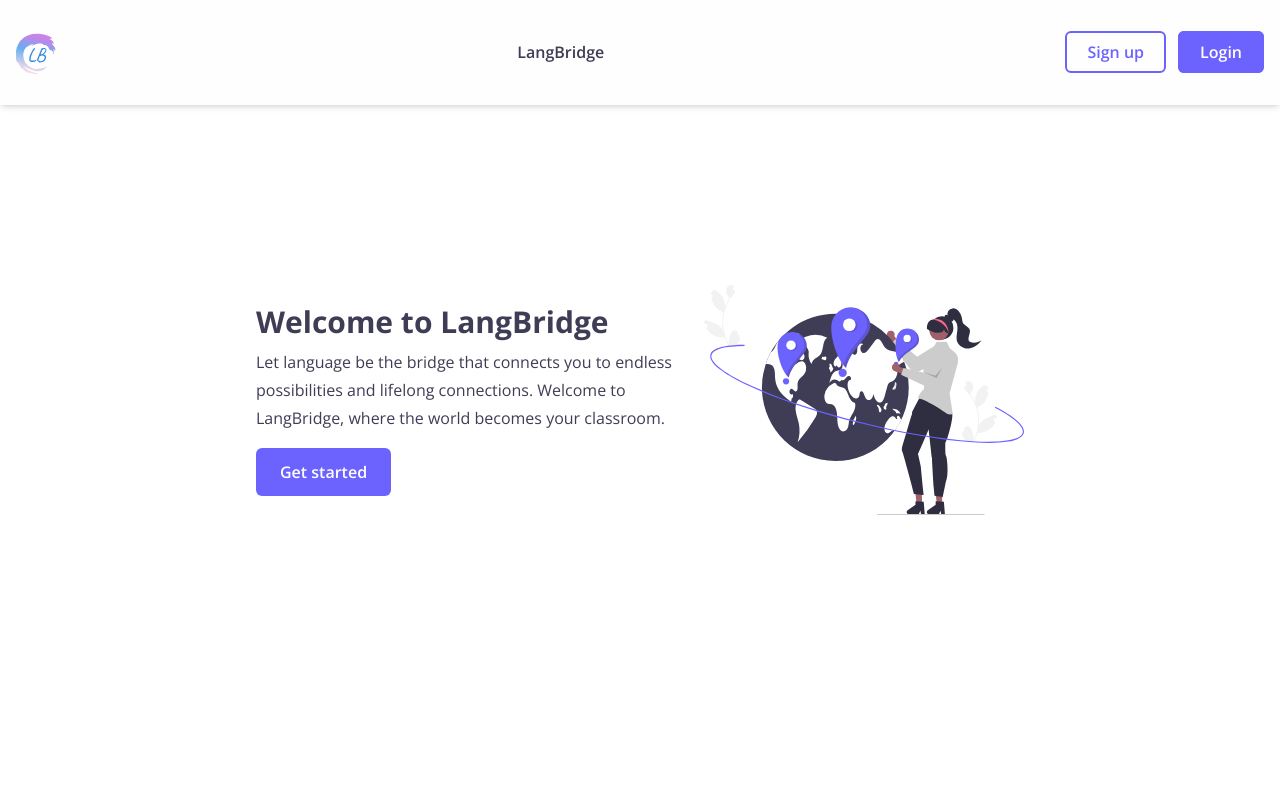
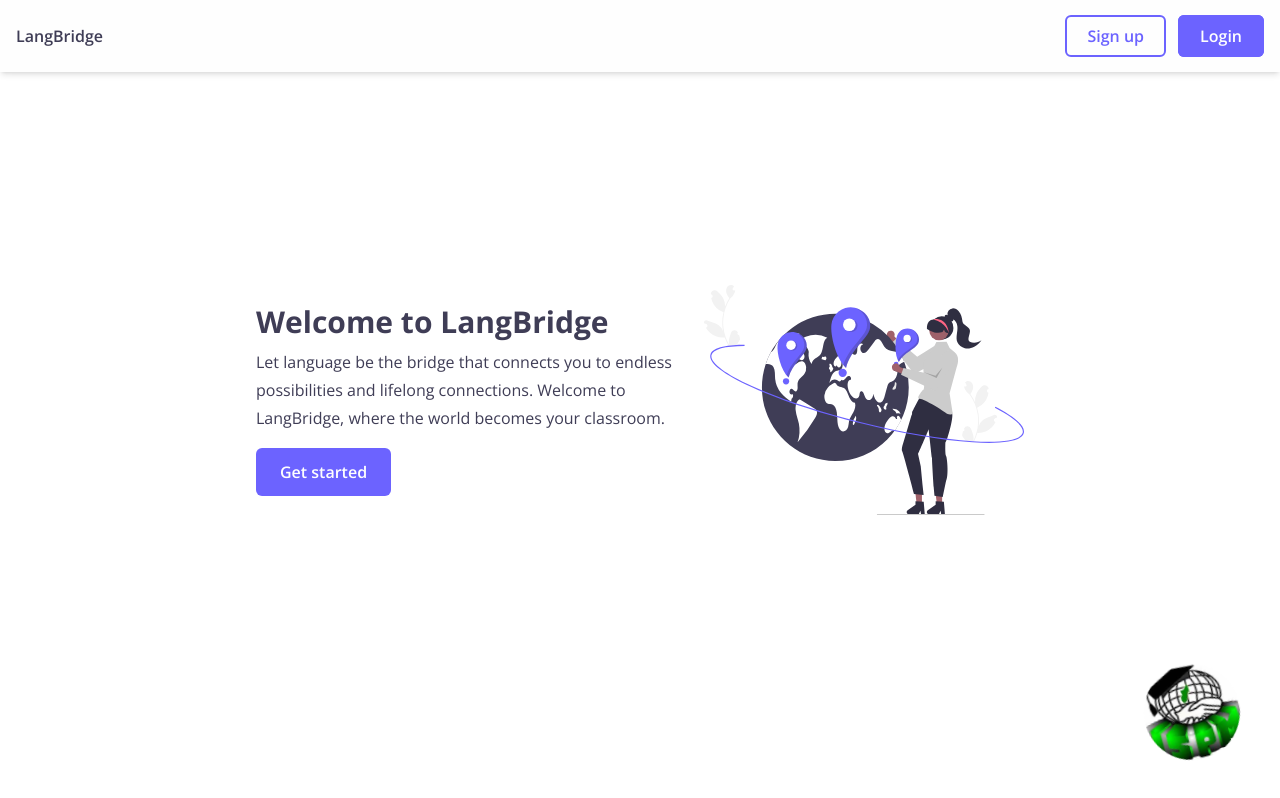
Before and after one commit to tsizehena223/langbridge, a React (Vite) app in the folder client/: page / in a window 1280 px wide. Shown: the top 798 px of the page. Built offline with nearby package versions, Linux system fonts and the light colour scheme; what @cospired/i18n-iso-languages, i18n-iso-countries would draw is missing.

Commit message:
logoIspm

```diff
--- a/client/src/components/HomeNavBar.jsx
+++ b/client/src/components/HomeNavBar.jsx
@@ -6,7 +6,7 @@ import Logo from "../assets/logo.svg"
 
 const HomeNavBar = () => (
   <div className="z-40 w-screen py-6 px-4 fixed top-0 flex items-center justify-between shadow-md bg-light">
-    <img className="w-10 h-w-10" src={Logo} alt="" />
+    {/* <img className="w-10 h-w-10" src={Logo} alt="" /> */}
     <h1 className="font-semibold text-gray-1">LangBridge</h1>
     <div>
       <Link
--- a/client/src/pages/Home.jsx
+++ b/client/src/pages/Home.jsx
@@ -6,9 +6,11 @@ import {
   SectionC,
   Footer,
 } from "../components";
+import ISPM from "../assets/logoISPM.jpg"
 
 const Home = () => (
   <div>
+    <img src={ISPM} alt="logoMaminay" className="absolute bottom-10 right-10 w-24 f-3w-24 rounded-full animate-spin" />
     <HomeNavBar />
     <div className="px-4 flex flex-col items-center text-gray-1">
       <Landing />
--- a/client/src/pages/Login.jsx
+++ b/client/src/pages/Login.jsx
@@ -42,7 +42,7 @@ const Login = () => {
   return (
     <div className="w-screen h-screen flex justify-center sm:justify-between">
       <div className="w-1/2 h-full bg-purple hidden sm:flex justify-center items-center">
-        <img src={LoginIllustration} className="w-96 animate-bounce" />
+        <img src={LoginIllustration} className="w-96 animate-bounce duration-2000" />
       </div>
       <div className="w-1/2 h-full flex justify-center items-center">
         <div className="py-4 px-6 flex flex-col items-center rounded-md">
--- a/client/src/pages/Signup.jsx
+++ b/client/src/pages/Signup.jsx
@@ -131,7 +131,7 @@ const Signup = () => {
         </div>
       </div>
       <div className="w-1/2 h-full bg-purple hidden sm:flex justify-center items-center">
-        <img src={SignupIllustration} className="w-96 animate-bounce" />
+        <img src={SignupIllustration} className="w-96 animate-bounce duration-2000" />
       </div>
     </div>
   );
```
Also changed, not shown: client/src/assets/logoISPM.jpg (added).
